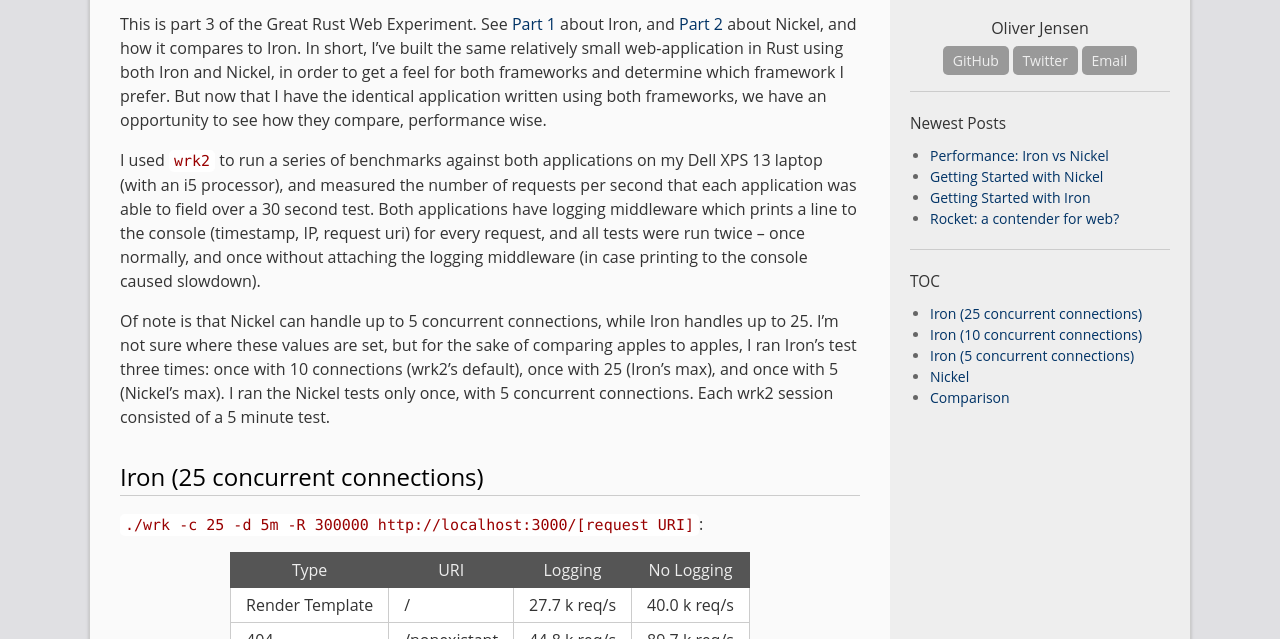
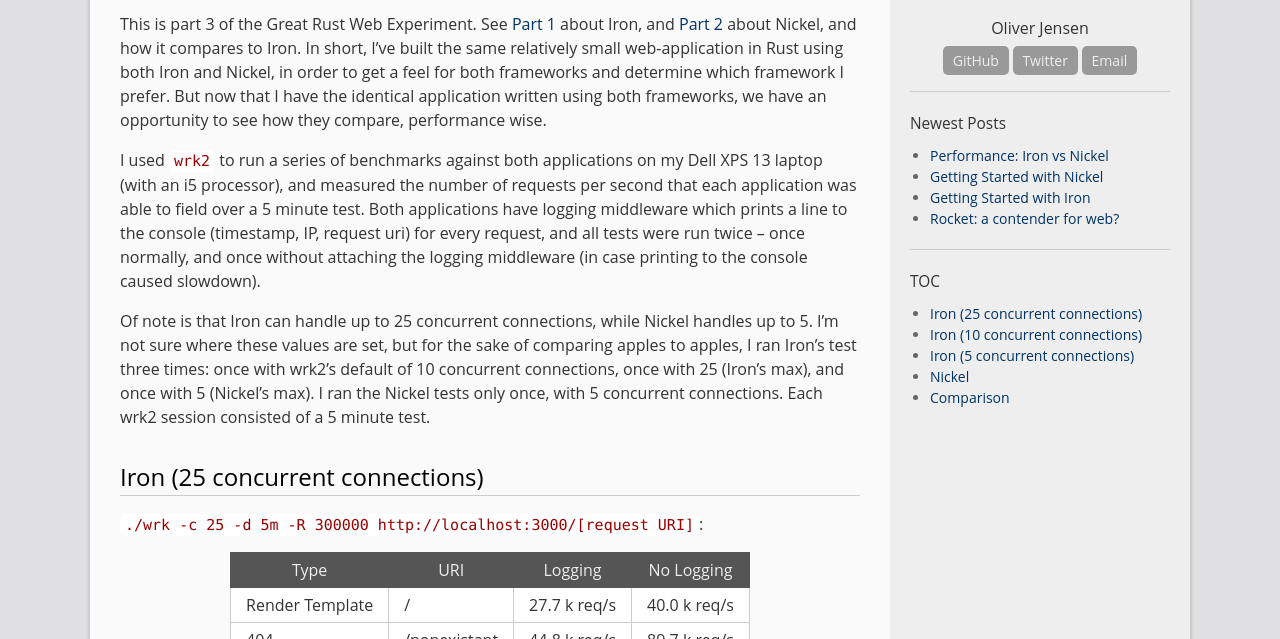
Before and after one commit to ojensen5115/ojensen5115.github.io, a Jekyll site: the page built from _posts/2017-01-20-iron-nickel-performance.md, in a window 1280 px wide and 900 px high, cut to the strip 261-900 px from the top of the window. Built offline with Jekyll 4.4.1, drawn with Linux system fonts in a browser that asks for light colours; comment, search, counter and statistics services are not loaded.

Commit message:
minor text tweaks

```diff
--- a/_posts/2017-01-20-iron-nickel-performance.md
+++ b/_posts/2017-01-20-iron-nickel-performance.md
@@ -8,9 +8,9 @@ permalink: /rust/performance-nickel-vs-iron
 
 This is part 3 of the Great Rust Web Experiment. See [Part 1](/rust/iron-getting-started) about Iron, and [Part 2](/rust/nickel-getting-started) about Nickel, and how it compares to Iron. In short, I've built the same relatively small web-application in Rust using both Iron and Nickel, in order to get a feel for both frameworks and determine which framework I prefer. But now that I have the identical application written using both frameworks, we have an opportunity to see how they compare, performance wise.
 
-I used `wrk2` to run a series of benchmarks against both applications on my Dell XPS 13 laptop (with an i5 processor), and measured the number of requests per second that each application was able to field over a 30 second test. Both applications have logging middleware which prints a line to the console (timestamp, IP, request uri) for every request, and all tests were run twice -- once normally, and once without attaching the logging middleware (in case printing to the console caused slowdown).
+I used `wrk2` to run a series of benchmarks against both applications on my Dell XPS 13 laptop (with an i5 processor), and measured the number of requests per second that each application was able to field over a 5 minute test. Both applications have logging middleware which prints a line to the console (timestamp, IP, request uri) for every request, and all tests were run twice -- once normally, and once without attaching the logging middleware (in case printing to the console caused slowdown).
 
-Of note is that Nickel can handle up to 5 concurrent connections, while Iron handles up to 25. I'm not sure where these values are set, but for the sake of comparing apples to apples, I ran Iron's test three times: once with 10 connections (wrk2's default), once with 25 (Iron's max), and once with 5 (Nickel's max). I ran the Nickel tests only once, with 5 concurrent connections. Each wrk2 session consisted of a 5 minute test.
+Of note is that Iron can handle up to 25 concurrent connections, while Nickel handles up to 5. I'm not sure where these values are set, but for the sake of comparing apples to apples, I ran Iron's test three times: once with wrk2's default of 10 concurrent connections, once with 25 (Iron's max), and once with 5 (Nickel's max). I ran the Nickel tests only once, with 5 concurrent connections. Each wrk2 session consisted of a 5 minute test.
 
 ## Iron (25 concurrent connections)
 
```
